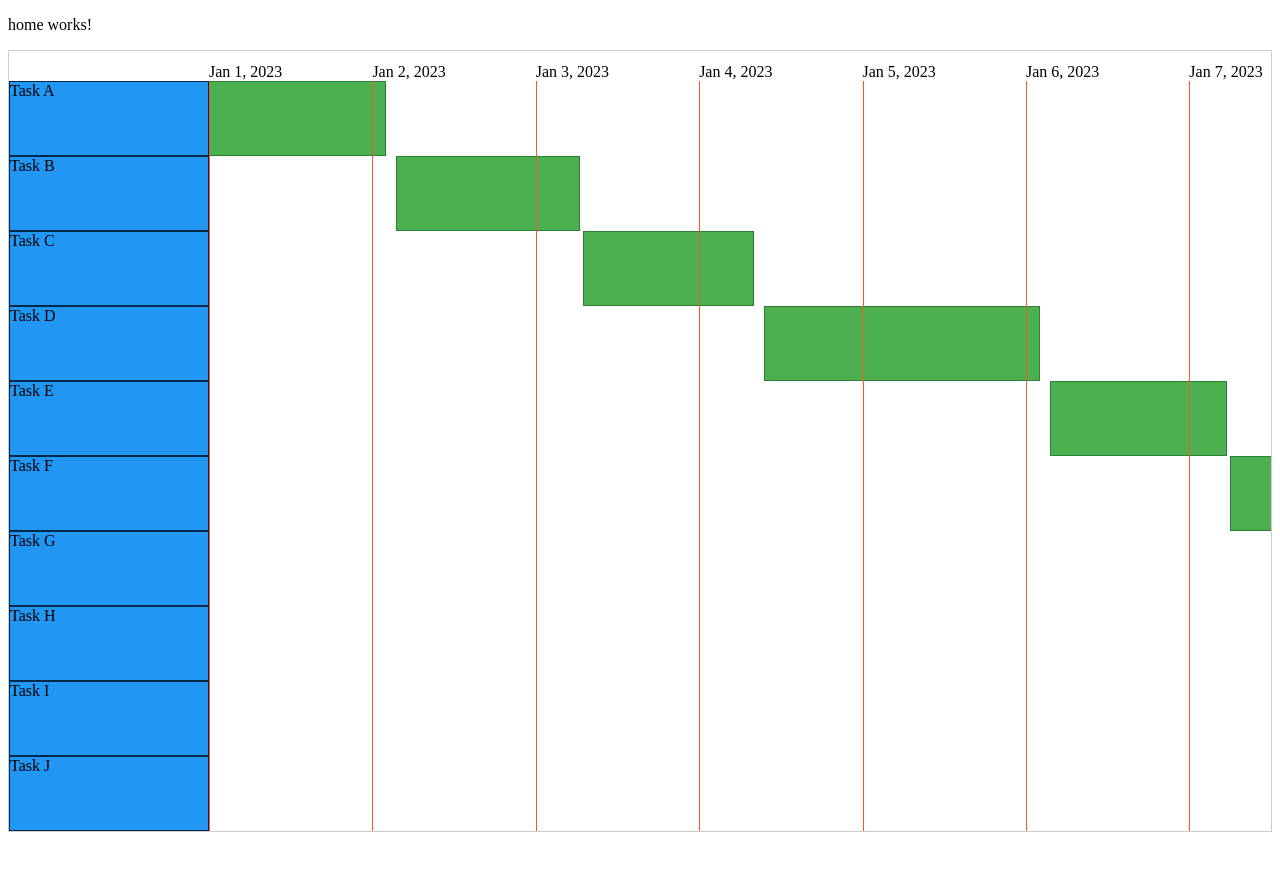
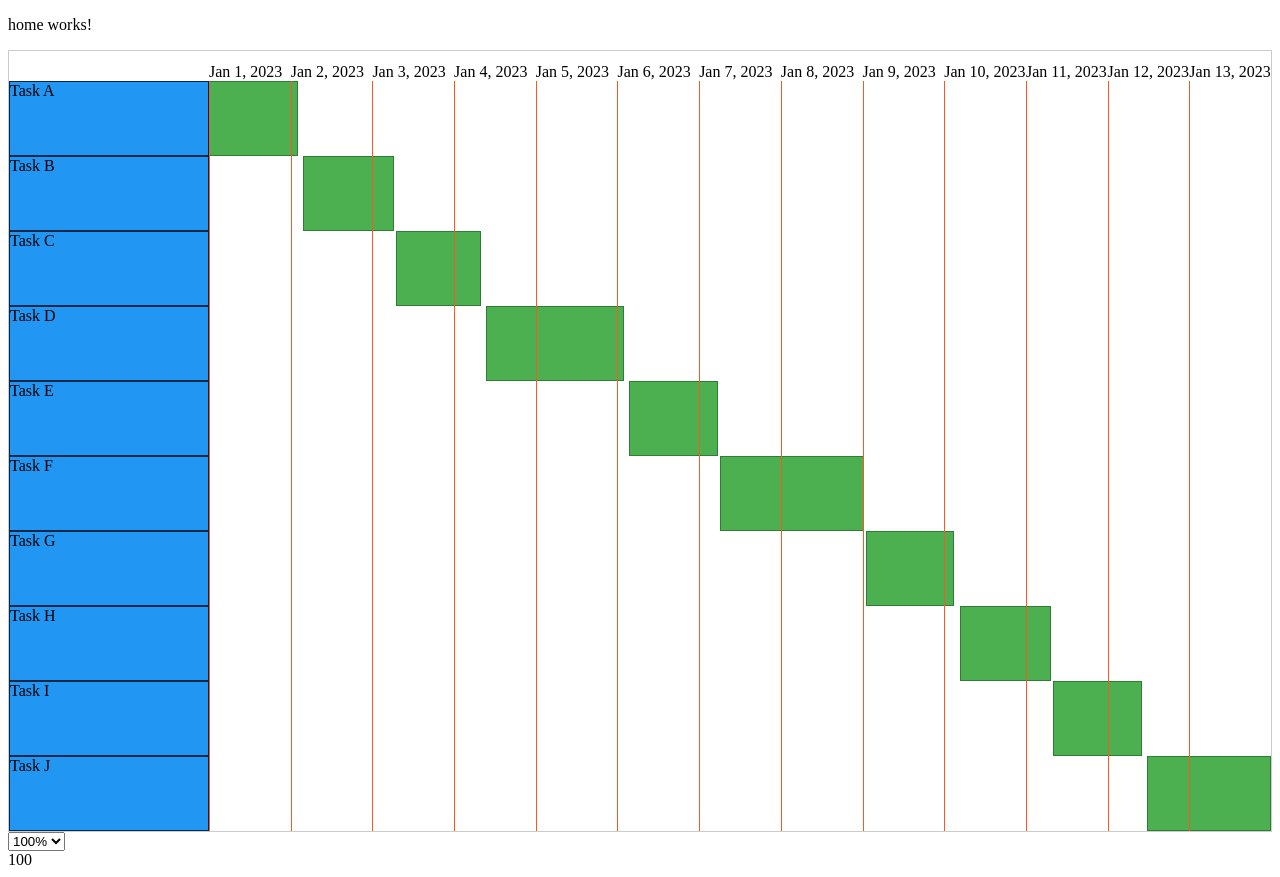
Before and after one commit to eCubed/ng-gantt-workshop, an Angular app: page / in a window 1280 px wide. Before the commit the page ends 840 px from the top, so only its background shows below. Built offline with nearby package versions, Linux system fonts and the light colour scheme.

Commit message:
Scaling now comes from outside

```diff
--- a/src/app/components/gantt-chart/gantt-chart.component.html
+++ b/src/app/components/gantt-chart/gantt-chart.component.html
@@ -12,7 +12,7 @@
   </div>
 
   <div class="task-rectangles-viewport">
-    <div class="date-labels-container">
+    <div class="date-labels-container" #dateLabelsContainer>
       @for (marker of verticalMarkers; track marker.percentLeft) {
         <div class="date-label" [style.left.%]="marker.percentLeft">
           <div>
--- a/src/app/components/gantt-chart/gantt-chart.component.scss
+++ b/src/app/components/gantt-chart/gantt-chart.component.scss
@@ -27,7 +27,7 @@
   .date-labels-container {
     position: relative;
     height: 30px;
-    width: 200%;
+    //width: 200%;
 
     vertical-align: center;
 
@@ -39,7 +39,7 @@
 
   .task-rectangles-container {
     position: relative;
-    width: 200%;
+    //width: 200%;
     .task-rectangle {
       box-sizing: border-box;
       position: absolute;
--- a/src/app/components/gantt-chart/gantt-chart.component.ts
+++ b/src/app/components/gantt-chart/gantt-chart.component.ts
@@ -1,4 +1,4 @@
-import { AfterViewInit, Component, ElementRef, Input, OnInit, Renderer2, ViewChild, afterNextRender } from '@angular/core';
+import { AfterViewInit, Component, ElementRef, Input, OnChanges, OnInit, Renderer2, SimpleChanges, ViewChild, afterNextRender } from '@angular/core';
 import { Task } from '../../models/base-models';
 import { CommonModule } from '@angular/common';
 
@@ -16,24 +16,30 @@ interface VerticalMarker {
   templateUrl: './gantt-chart.component.html',
   styleUrl: './gantt-chart.component.scss'
 })
-export class GanttChartComponent implements OnInit, AfterViewInit {
+export class GanttChartComponent implements OnInit, AfterViewInit, OnChanges {
   @Input() tasks: Task[] = [];
+  @Input() scale: number = 100;
   verticalMarkers?: VerticalMarker[] = [];
   taskHeightPx = 75;
-  scale = 0.00001;
   taskLabelWidthPx = 200;
 
   minStartTime!: number
 
   @ViewChild('taskRectanglesContainer', { read: ElementRef }) taskRectanglesContainer!: ElementRef
+  @ViewChild('dateLabelsContainer', { read: ElementRef }) dateLabelsContainer!: ElementRef
 
   constructor(private renderer: Renderer2) {
 
   }
 
+  ngOnChanges(changes: SimpleChanges): void {
+    if (changes['scale'] && changes['scale'].currentValue != null) {
+      console.log('scale changed...')
+      this.setScrollablePercentWidths()
+    }
+  }
+
   ngOnInit(): void {
-    // Sort tasks by start date if needed
-    this.tasks.sort((a, b) => a.startDate.getTime() - b.startDate.getTime());
 
     // Find the minimum start time to use as a reference point for scaling
     this.minStartTime = this.tasks.length > 0 ? this.tasks[0].startDate.getTime() : 0;
@@ -42,18 +48,16 @@ export class GanttChartComponent implements OnInit, AfterViewInit {
   }
 
   ngAfterViewInit(): void {
-     // Calculate and set the vertical markers
      this.renderer.setStyle(this.taskRectanglesContainer.nativeElement, 'height', `${this.taskHeightPx * this.tasks.length}px`)
+     this.setScrollablePercentWidths()
   }
 
-  calculateXCoordinate(task: Task): number {
-    const startTime = task.startDate.getTime();
+  setScrollablePercentWidths() {
+    if (this.taskRectanglesContainer != null && this.dateLabelsContainer != null) {
+      this.renderer.setStyle(this.taskRectanglesContainer.nativeElement, 'width', `${this.scale}%`)
+      this.renderer.setStyle(this.dateLabelsContainer.nativeElement, 'width', `${this.scale}%`)
 
-    const relativeStartTime = startTime - this.minStartTime;
-
-
-    // Ensure that .task-rectangle is positioned to the right of .task-name
-    return relativeStartTime * this.scale
+    }
   }
 
   calculateXPercent(task: Task): number {
@@ -84,7 +88,6 @@ export class GanttChartComponent implements OnInit, AfterViewInit {
 
     // Calculate the width of each sub-interval in pixels
     const subIntervalPercent = 1 / numSubIntervals * 100;
-    console.log(`num subintervals: ${numSubIntervals}, subIntervalPercent: ${subIntervalPercent}`)
 
     // Calculate the position of each vertical markerhis.minStartTime))
     this.verticalMarkers = Array.from({ length: numSubIntervals }, (_, index) => { return { date: new Date(this.minStartTime + index * 86_400_000), percentLeft: index * subIntervalPercent }});
--- a/src/app/pages/home/home.component.html
+++ b/src/app/pages/home/home.component.html
@@ -1,2 +1,10 @@
 <p>home works!</p>
-<app-gantt-chart [tasks]="tasks"></app-gantt-chart>
+<app-gantt-chart [tasks]="tasks" [scale]="scaleFactor"></app-gantt-chart>
+<select [(ngModel)]="scaleFactor">
+  @for (scaleFactorX of scaleFactors; track scaleFactorX) {
+    <option [value]="scaleFactorX">{{ scaleFactorX }}%</option>
+  }
+</select>
+<div>
+  {{scaleFactor}}
+</div>
--- a/src/app/pages/home/home.component.ts
+++ b/src/app/pages/home/home.component.ts
@@ -2,18 +2,23 @@ import { CommonModule } from '@angular/common';
 import { Component } from '@angular/core';
 import { GanttChartComponent } from '../../components/gantt-chart/gantt-chart.component';
 import { Task } from '../../models/base-models';
+import { FormsModule } from '@angular/forms';
 
 @Component({
   selector: 'app-home',
   standalone: true,
   imports: [
     CommonModule,
+    FormsModule,
     GanttChartComponent
   ],
   templateUrl: './home.component.html',
   styleUrl: './home.component.scss'
 })
 export class HomeComponent {
+  scaleFactors: number[] = [100, 150, 200, 250, 300]
+  scaleFactor: number = 100
+
   tasks: Task[] = [
     { name: 'Task A', startDate: new Date('2023-01-01T08:00:00'), endDate: new Date('2023-01-02T10:00:00') },
     { name: 'Task B', startDate: new Date('2023-01-02T11:30:00'), endDate: new Date('2023-01-03T14:30:00') },
```
